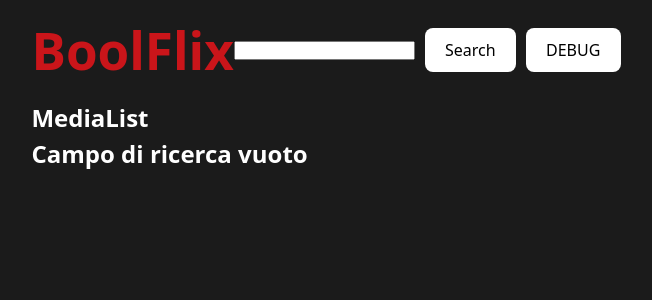
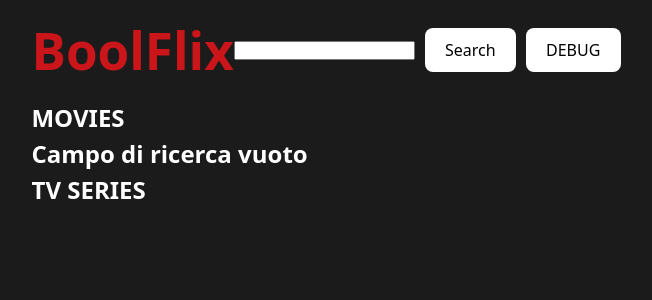
Before and after one commit to marcogulino-mg/react-boolflix, a React (Vite) app: page /search in a window 1280 px wide. Shown: the top 300 px of the page, without its empty margins (314-966 px from the left). Built offline with nearby package versions, Linux system fonts and the light colour scheme.

Commit message:
[feat] split movies and tv series

```diff
--- a/src/App.jsx
+++ b/src/App.jsx
@@ -12,11 +12,16 @@ import Mediapage from "./pages/MediaPage";
 
 function App() {
   // State Vars
-  const [medias, setMedias] = useState([]);
+  // Movies
+  const [movies, setMovies] = useState([]);
+  // TV Series
+  const [tvSeries, setTvSeries] = useState([]);
 
   return (
     <>
-      <MediaContext.Provider value={{ medias, setMedias }}>
+      <MediaContext.Provider
+        value={{ movies, setMovies, tvSeries, setTvSeries }}
+      >
         <BrowserRouter>
           <Routes>
             <Route Component={Defaultlayout}>
--- a/src/components/Header.jsx
+++ b/src/components/Header.jsx
@@ -5,7 +5,7 @@ import MediaContext from "../contexts/MediaContext";
 
 export default function Header() {
   // List of Medias (TV Series, Movies)
-  const { medias, setMedias } = useContext(MediaContext);
+  const { movies, setMovies, tvSeries, setTvSeries } = useContext(MediaContext);
 
   // Container Value of search
   const [searchMedia, setSearchMedia] = useState([]);
@@ -14,17 +14,21 @@ export default function Header() {
   function searchMedias() {
     const apiKey = "6c2e46075c8f0aaae13ed6e7b661b248";
     let querySearch = searchMedia;
+    // DEBUG
     let numPage = 1;
+    let queryTarget = "movie";
+
     axios
       .get(
-        `https://api.themoviedb.org/3/search/multi?api_key=${apiKey}&query=${querySearch}&include_adult=true&language=en-US&page=${numPage}`
+        `https://api.themoviedb.org/3/search/${queryTarget}?api_key=${apiKey}&query=${querySearch}&include_adult=true&language=en-US&page=${numPage}`
       )
-      .then((res) => setMedias(res.data))
+      .then((res) => setMovies(res.data))
       .catch((err) => console.error(err));
   }
 
+  // DEBUG
   function print() {
-    console.log(medias);
+    console.log(movies);
   }
 
   return (
--- a/src/components/MediaList.jsx
+++ b/src/components/MediaList.jsx
@@ -6,18 +6,20 @@ import MediaContext from "../contexts/MediaContext";
 
 export default function Medialist() {
   // List of Medias (TV Series, Movies)
-  const { medias } = useContext(MediaContext);
+  const { movies } = useContext(MediaContext);
 
   return (
     <>
-      <h2>MediaList</h2>
+      <h2>MOVIES</h2>
       <div className="container-media">
-        {medias.results !== undefined ? (
-          medias.results.map((media) => <Media key={media.id} media={media} />)
+        {movies.results !== undefined ? (
+          movies.results.map((media) => <Media key={media.id} media={media} />)
         ) : (
           <h2>Campo di ricerca vuoto</h2>
         )}
       </div>
+      <h2>TV SERIES</h2>
+      <div className="container-media"></div>
     </>
   );
 }
--- a/src/components/children/Media.jsx
+++ b/src/components/children/Media.jsx
@@ -12,7 +12,7 @@ export default function Media(props) {
           }
           alt={props.media.title ? props.media.title : props.media.name}
         />
-        <h3>{props.media.title ? props.media.title : props.media.name}</h3>
+        {/* <h3>{props.media.title ? props.media.title : props.media.name}</h3> */}
       </div>
     </>
   );
--- a/src/index.css
+++ b/src/index.css
@@ -84,12 +84,11 @@ header > div {
 
 /* MEDIA CARD */
 main {
-  max-width: 1200px;
+  max-width: 1500px;
   margin: 0 auto;
 }
 
 .container-media {
-  max-width: 1200px;
   display: flex;
   flex-wrap: wrap;
   justify-content: space-between;
```
